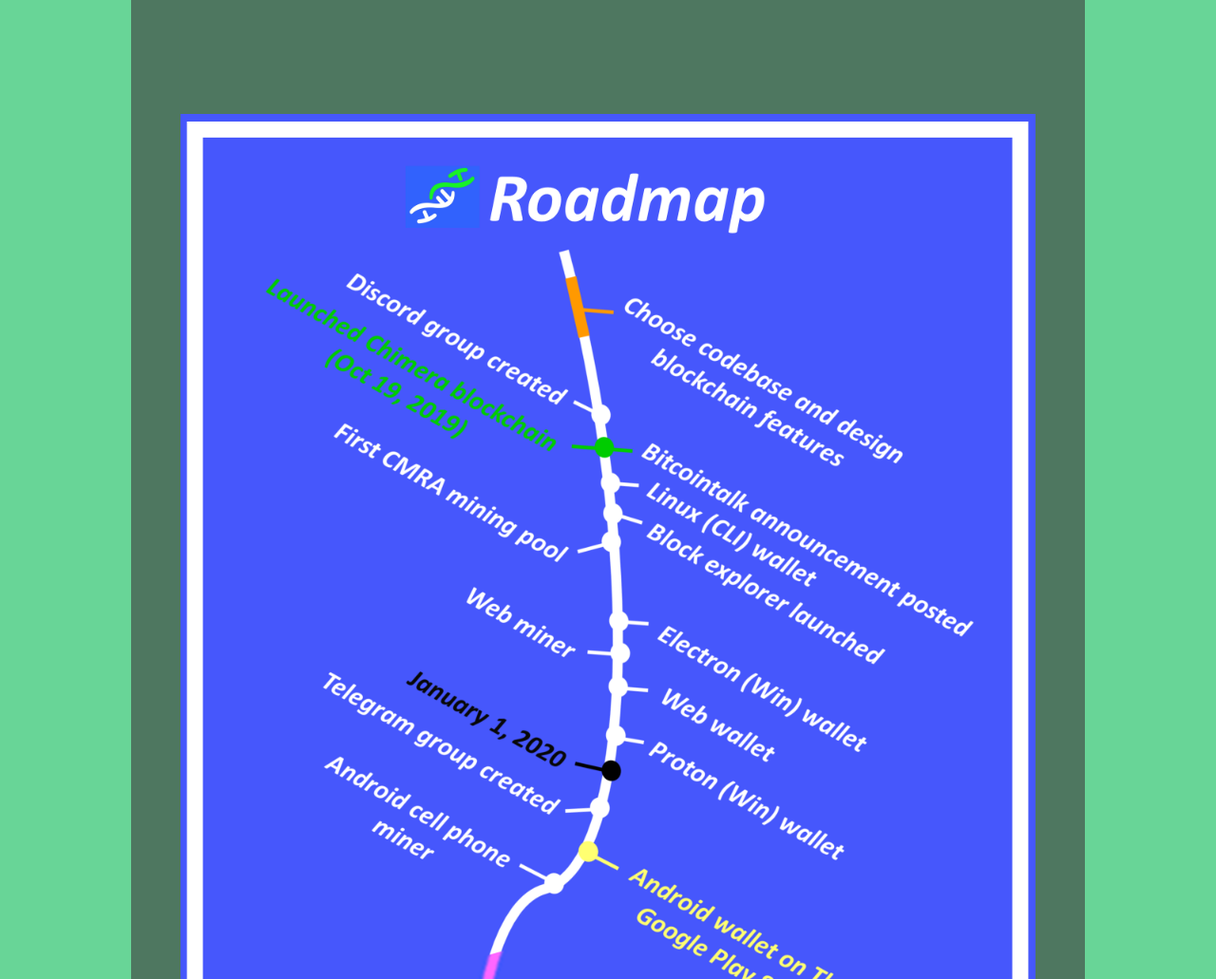
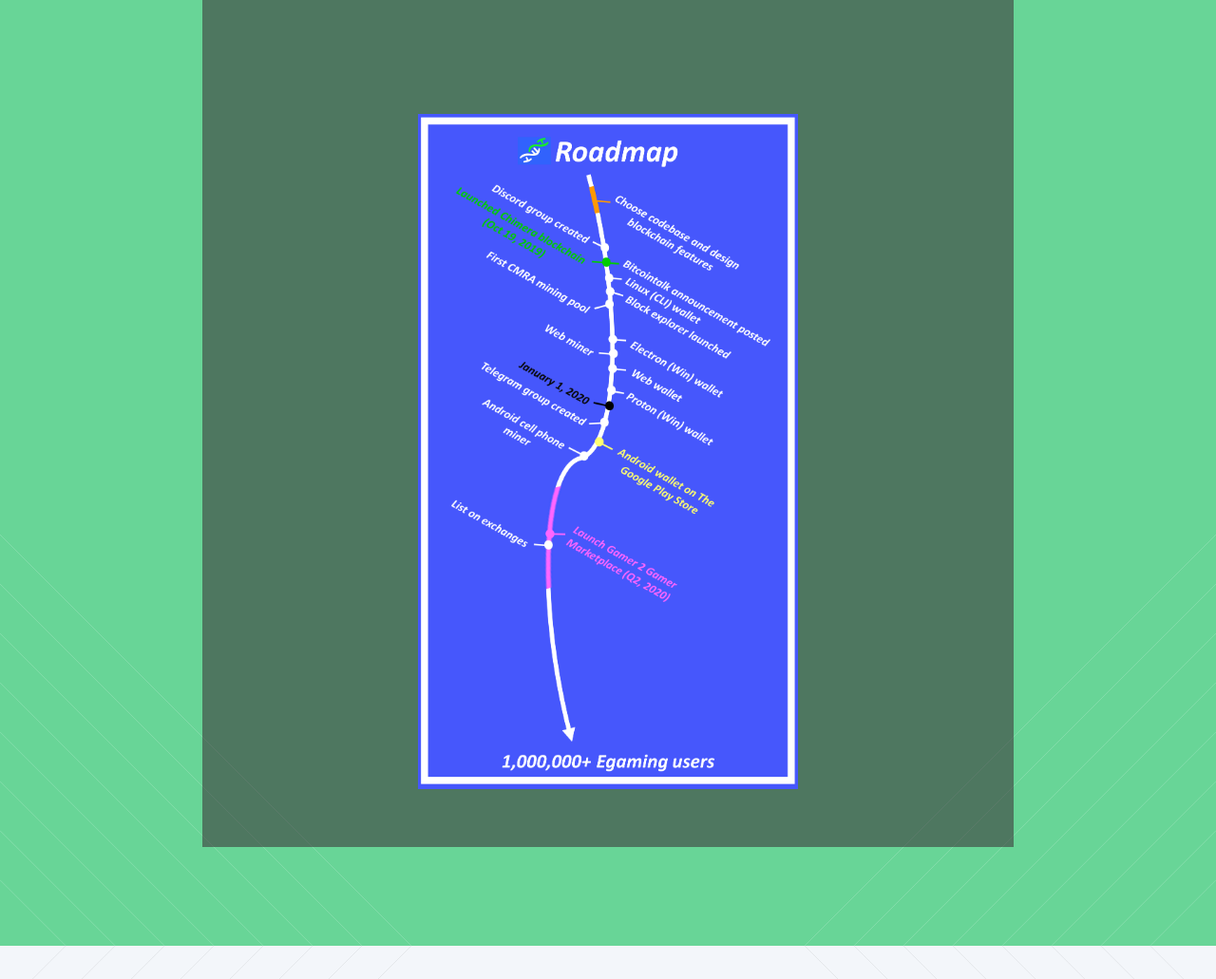
Before and after one commit to Chimera-Project/chimera-website, a plain HTML site: page index.html in a window 1280 px wide. Shown: the part 2036-3067 px from the top of the page at 95% size. Drawn offline with Linux system fonts and the light colour scheme.

Commit message:
Update index.html

```diff
--- a/index.html
+++ b/index.html
@@ -56,7 +56,7 @@
              <br />
              <br />
              <br />
-             <img src="assets/images/Roadmap.png" style="width: 100%; max-width: 900px;" />
+             <img src="assets/images/Roadmap.png" style="width: 100%; max-width: 400px;" />
              </div>
         </section>
         <!-- Main -->
@@ -286,5 +286,4 @@
     }
     </script>
 </body>
-
 </html>
```
